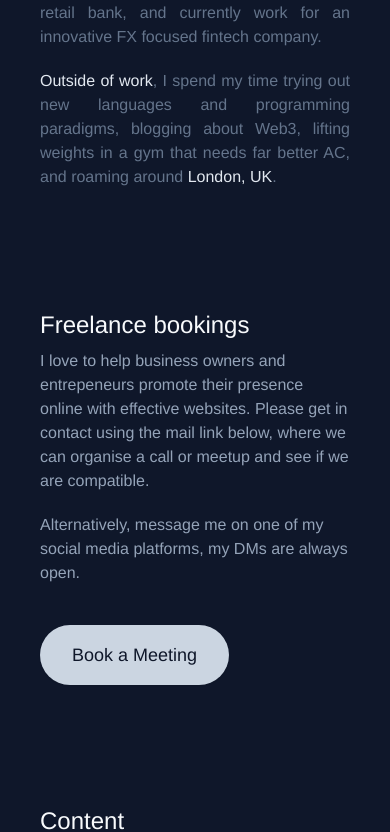
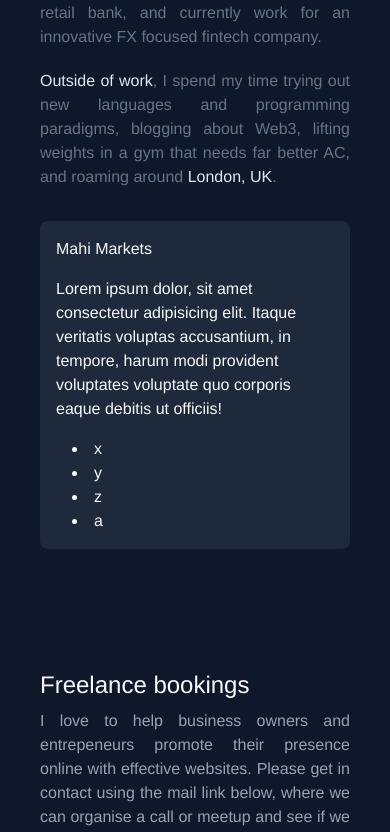
Before and after one commit to LMBroadhurst/CRYPTO_SUPERAPP, a Next.js app: page / in a window 390 px wide. Shown: the part 1163-1995 px from the top of the page. Built offline with nearby package versions, Linux system fonts and the light colour scheme.

Commit message:
Finishing up about me

```diff
--- /dev/null
+++ b/components/global/Chip.tsx
@@ -0,0 +1,9 @@
+import React from 'react'
+
+const Chip = () => {
+  return (
+    <div>Chip</div>
+  )
+}
+
+export default Chip
--- a/components/home/AboutMe.tsx
+++ b/components/home/AboutMe.tsx
@@ -1,4 +1,5 @@
 import React from 'react'
+import MahiMarkets from './Experience/MahiMarkets'
 
 const AboutMe = () => {
   return (
@@ -17,6 +18,9 @@ const AboutMe = () => {
             </section>
 
             {/* TODO: Build some components for displaying tech related experience */}
+            <section className='pt-6'>
+              <MahiMarkets />
+            </section>
         </section>
     </section>
   )
--- /dev/null
+++ b/components/home/Experience/BNTA.tsx
@@ -0,0 +1,9 @@
+import React from 'react'
+
+const BNTA = () => {
+  return (
+    <div>BNTA</div>
+  )
+}
+
+export default BNTA
--- /dev/null
+++ b/components/home/Experience/MahiMarkets.tsx
@@ -0,0 +1,20 @@
+import React from 'react'
+
+const MahiMarkets = () => {
+  return (
+    <section className='bg-slate-800 rounded-lg p-4 flex flex-col gap-4'>
+        <h3>Mahi Markets</h3>
+
+        <p>Lorem ipsum dolor, sit amet consectetur adipisicing elit. Itaque veritatis voluptas accusantium, in tempore, harum modi provident voluptates voluptate quo corporis eaque debitis ut officiis!</p>
+
+        <ul className='list-disc list-inside pl-4'>
+            <li>x</li>
+            <li>y</li>
+            <li>z</li>
+            <li>a</li>
+        </ul>
+    </section>
+  )
+}
+
+export default MahiMarkets
--- a/components/home/Feedback.tsx
+++ b/components/home/Feedback.tsx
@@ -9,7 +9,7 @@ const Feedback: FC<OwnProps> = () => {
       <section className='flex flex-col gap-2 p-10 lg:p-0'>
         <h2 className='text-2xl'>Feedback</h2>
 
-        <section className='flex flex-col gap-5 text-slate-400'>
+        <section className='flex flex-col gap-5 text-slate-400 text-justify'>
           <p>When building this website, I wanted to <span className='text-slate-200'>avoid relying on libraries</span> to build components such as cards, tabs, and tooltips, as a challenge to myself. All the code I have produced can be found in this&nbsp;
           <a
             className='text-orange-400 duration-300 transition-colors hover:text-orange-200'
--- a/components/home/Header.tsx
+++ b/components/home/Header.tsx
@@ -13,7 +13,7 @@ const Header = () => {
             > MahiMarkets</a>
         </h2>
 
-        <p className='text-md text-slate-500 w-2/3 text-justify sm:4/5'>I build full stack websites/apps that generate revenue for businesses and provide seamless experiences for users.</p>
+        <p className='text-md text-slate-500 w-2/3 sm:text-justify sm:4/5'>I build full stack websites/apps that generate revenue for businesses and provide seamless experiences for users.</p>
 
     </section>
   )
--- a/components/home/PublishedContent.tsx
+++ b/components/home/PublishedContent.tsx
@@ -65,11 +65,11 @@ const PublishedContent = () => {
 
 
   return (
-    <section className='flex flex-col gap-10 text-justify p-10 lg:p-0 lg:w-full'>
-        <section className='flex flex-col gap-2'>
+    <section className='flex flex-col gap-10 p-10 lg:p-0 lg:w-full'>
+        <section className='flex flex-col gap-2 text-justify'>
             <h2 className='text-2xl self-start'>Content</h2>
 
-            <section className='flex flex-col gap-5'>
+            <section className='flex flex-col gap-5 text-justify'>
               <p className='text-slate-500'>Since becoming a software engineer I have created a range of content, ranging from <span className='text-slate-200'>YouTube tutorials</span> and informative <span className='text-slate-200'>blogs on Web3 technologies</span>.</p>
 
               <p className='text-slate-500'>I've found it to be a great learning experience for my own development, and hopefully has allowed others to gain understanding of the topics I have covered.</p>
@@ -80,9 +80,17 @@ const PublishedContent = () => {
                   target='_blank'
                   className='text-orange-400'
                 >
-                  Blog
+                  Blog&nbsp;
                 </a>
-                &nbsp;and YouTube videos below.
+                and&nbsp;
+                <a
+                  href="https://www.youtube.com/channel/UCv8iDXiyBoaNRtPmFt-fOYw"
+                  target='_blank'
+                  className='text-orange-400'
+                >
+                  YouTube&nbsp;
+                </a>
+                videos below.
               </p>
             </section>
         </section>
--- a/components/home/WorkWithMe.tsx
+++ b/components/home/WorkWithMe.tsx
@@ -6,14 +6,14 @@ const WorkWithMe = () => {
         <section className='flex flex-col gap-2'>
             <h2 className='text-2xl self-start'>Freelance bookings</h2>
 
-            <section className='flex flex-col gap-5'>
+            <section className='flex flex-col gap-5 text-justify'>
               <p className='text-slate-400'>I love to help business owners and entrepeneurs promote their presence online with effective websites. Please get in contact using the mail link below, where we can organise a call or meetup and see if we are compatible.</p>
 
               <p className='text-slate-400'>Alternatively, message me on one of my social media platforms, my DMs are always open.</p>
 
               <a
                 className='
-                  px-8 py-4 rounded-full self-start mt-5 text-lg text-slate-900
+                  px-6 py-3 rounded-full self-start mt-5 text-lg text-slate-900
                   bg-slate-300 shadow-sm
                   hover:shadow-inner
                   '
```
